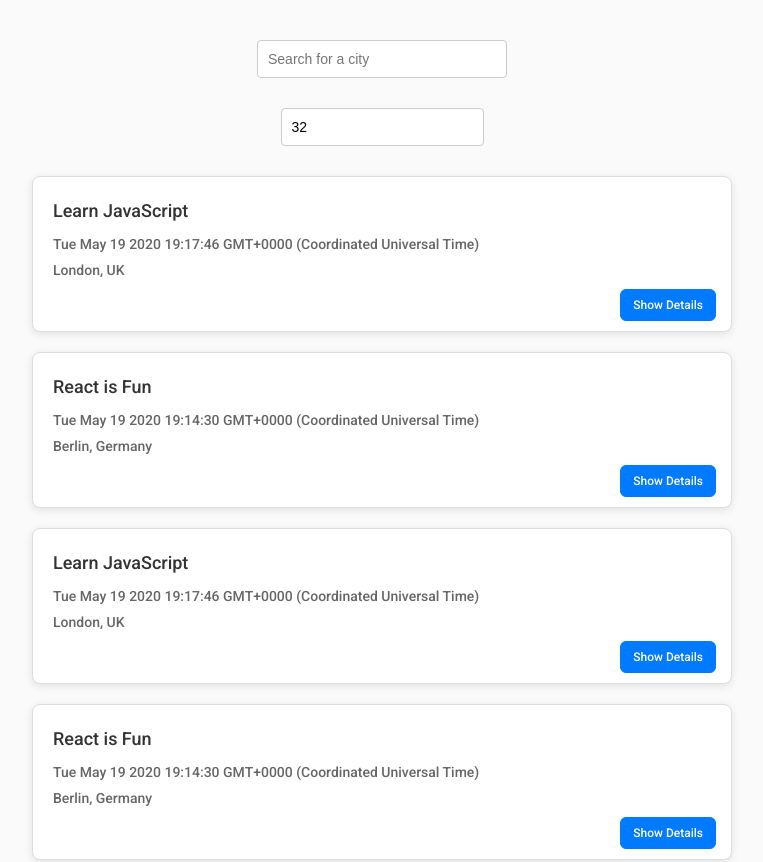
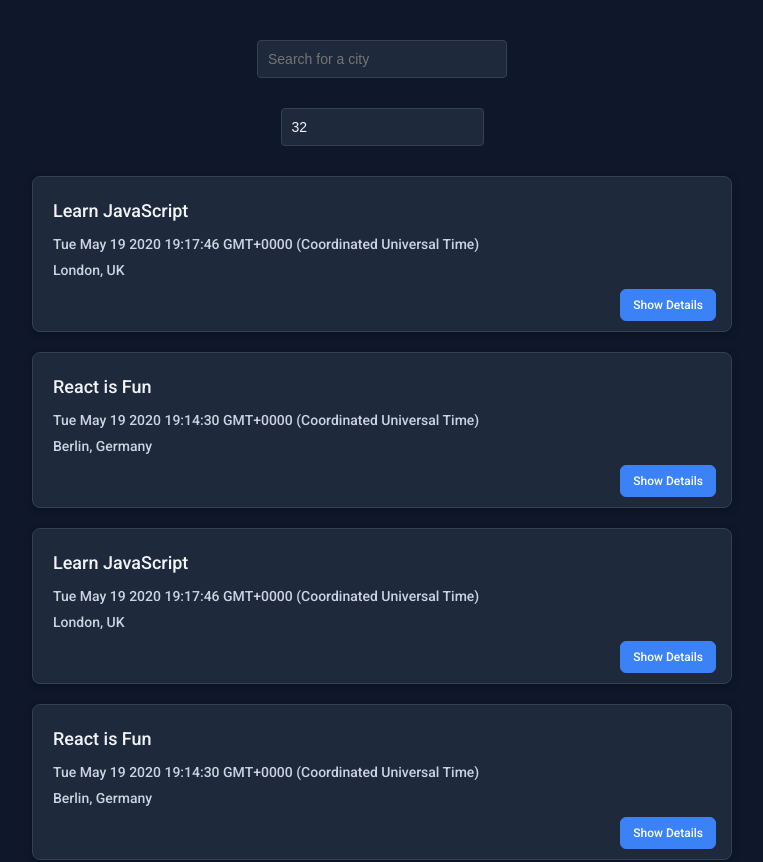
Before and after one commit to Jonnits/meet, a React (Vite) app: page / in a window 1280 px wide. Shown: the top 862 px of the page, without its empty margins (258-1021 px from the left). Built offline with nearby package versions, Linux system fonts and the light colour scheme.

Commit message:
Removed root from css and applied color styling directly

```diff
--- a/src/App.css
+++ b/src/App.css
@@ -6,20 +6,10 @@
   box-sizing: border-box;
 }
 
-:root {
-  --primary: #8b5cf6;
-  --primary-hover: #7c3aed;
-  --background: #faf5ff;
-  --card-bg: #ffffff;
-  --text-primary: #581c87;
-  --text-secondary: #7c2d92;
-  --border: #e9d5ff;
-  --shadow: rgba(139, 92, 246, 0.15);
-}
-
 body {
   font-family: 'Roboto', -apple-system, BlinkMacSystemFont, 'Segoe UI', sans-serif;
-  background-color: #fafafa;
+  background-color: #0f172a;
+  color: #f1f5f9;
 }
 
 #root {
@@ -45,9 +35,17 @@ input[type="number"] {
   padding: 8px 10px;
   border-radius: 4px;
   outline: none;
-  border: 1px solid #ccc;
+  border: 1px solid #334155;
   font-size: 14px;
   height: 38px;
+  background-color: #1e293b;
+  color: #f1f5f9;
+}
+
+input[type="text"]:focus,
+input[type="number"]:focus {
+  border-color: #3b82f6;
+  box-shadow: 0 0 0 2px rgba(59, 130, 246, 0.2);
 }
 
 #city-search {
@@ -68,25 +66,30 @@ input[type="number"] {
   top: 45px;
   z-index: 2;
   font-size: 14px;
-  box-shadow: 0 4px 12px rgba(0, 0, 0, 0.15);
+  box-shadow: 0 4px 12px rgba(0, 0, 0, 0.5);
   border-radius: 0 0 4px 4px;
   list-style: none;
+  border: 1px solid #334155;
+  border-top: none;
 }
 
 .suggestions>li {
   text-align: left;
   padding: 8px 10px;
-  background-color: #eee;
-  color: #333;
+  background-color: #1e293b;
+  color: #f1f5f9;
   cursor: pointer;
+  border-bottom: 1px solid #334155;
 }
 
 .suggestions>li:last-child {
   border-radius: 0 0 4px 4px;
+  border-bottom: none;
 }
 
 .suggestions>li:hover {
-  background-color: #bcdcdb;
+  background-color: #334155;
+  color: #3b82f6;
 }
 
 #number-of-events {
@@ -107,30 +110,31 @@ input[type="number"] {
 .event {
   padding: 20px 20px 45px;
   text-align: left;
-  border: 1px solid #ddd;
+  border: 1px solid #334155;
   border-radius: 8px;
   position: relative;
   width: 100%;
   max-width: 700px;
-  box-shadow: 0 2px 8px rgba(0, 0, 0, 0.1);
+  box-shadow: 0 2px 8px rgba(0, 0, 0, 0.3);
   transition: transform 0.2s ease, box-shadow 0.2s ease;
-  background-color: white;
+  background-color: #1e293b;
 }
 
 .event:hover {
   transform: translateY(-2px);
-  box-shadow: 0 4px 16px rgba(0, 0, 0, 0.15);
+  box-shadow: 0 4px 16px rgba(0, 0, 0, 0.4);
+  border-color: #3b82f6;
 }
 
 .event h2 {
   margin: 0 0 10px 0;
-  color: #333;
+  color: #f1f5f9;
   font-size: 18px;
 }
 
 .event p {
   margin: 5px 0;
-  color: #666;
+  color: #cbd5e1;
   font-size: 14px;
 }
 
@@ -140,8 +144,8 @@ input[type="number"] {
   bottom: 10px;
   padding: 8px 12px;
   border-radius: 6px;
-  border: 1px solid #007bff;
-  background-color: #007bff;
+  border: 1px solid #3b82f6;
+  background-color: #3b82f6;
   color: white;
   font-size: 12px;
   cursor: pointer;
@@ -149,22 +153,28 @@ input[type="number"] {
 }
 
 .details-btn:hover {
-  background-color: #0056b3;
+  background-color: #2563eb;
+  border-color: #2563eb;
 }
 
 .event-details {
   margin-top: 15px;
   padding-top: 15px;
-  border-top: 1px solid #eee;
+  border-top: 1px solid #334155;
+}
+
+.event-details p {
+  color: #cbd5e1;
 }
 
 .event-details a {
-  color: #007bff;
+  color: #3b82f6;
   text-decoration: none;
 }
 
 .event-details a:hover {
   text-decoration: underline;
+  color: #60a5fa;
 }
 
 @media (max-width: 768px) {
```
